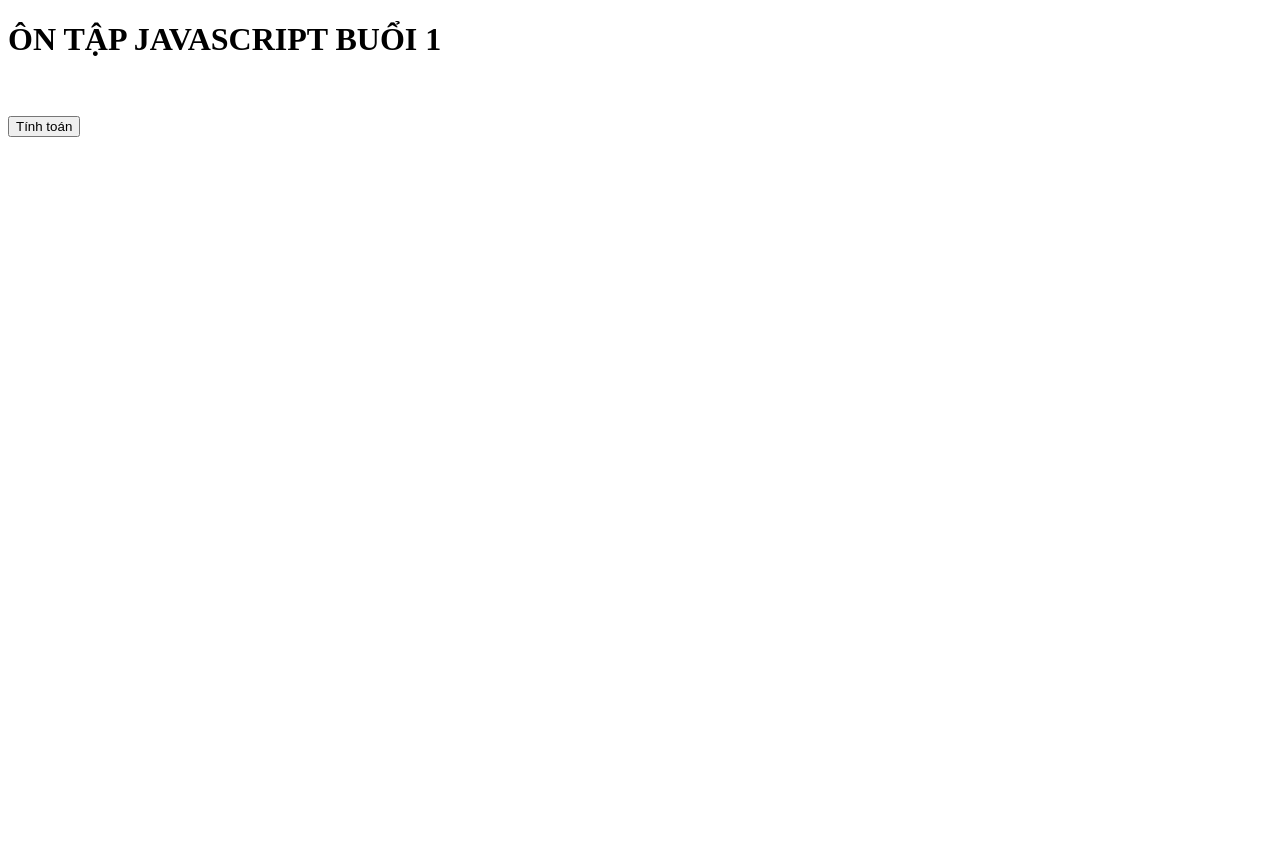
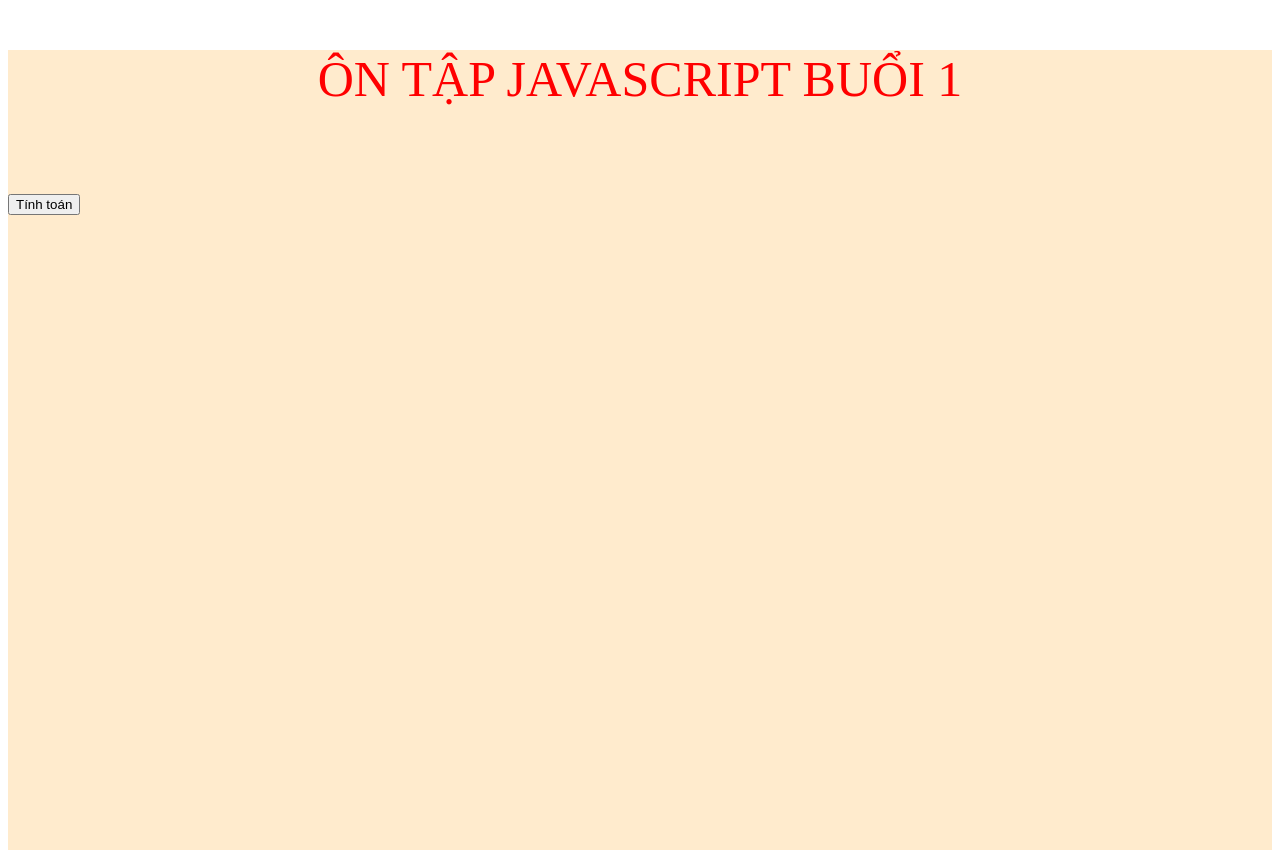
Before and after one commit to daominhkhoatlu/github-demo, a plain HTML site: page index.html in a window 1280 px wide. Before the commit the page ends 800 px from the top, so only its background shows below. Drawn offline with Linux system fonts and the light colour scheme.

Commit message:
add lai project

```diff
--- a/index.html
+++ b/index.html
@@ -5,11 +5,12 @@
     <meta http-equiv="X-UA-Compatible" content="IE=edge">
     <meta name="viewport" content="width=device-width, initial-scale=1.0">
     <title>Document</title>
+    <link rel="stylesheet" href="style.css">
     <script language="javascript" src="buo1.js"></script>
 </head>
 <body>
     <div class="container">
-        <h1>ÔN TẬP JAVASCRIPT BUỔI 1</h1>
+        <p>ÔN TẬP JAVASCRIPT BUỔI 1</p>
         <br><br>
         <input type="submit" value="Tính toán" onclick="tinhToan()">
     </div>
--- /dev/null
+++ b/style.css
@@ -0,0 +1,11 @@
+p{
+    color: red;
+    font-size: 50px;
+    text-align: center;
+}
+
+div.container{
+    background-color:blanchedalmond;
+    width: auto;
+    height: 800px;
+}
```
